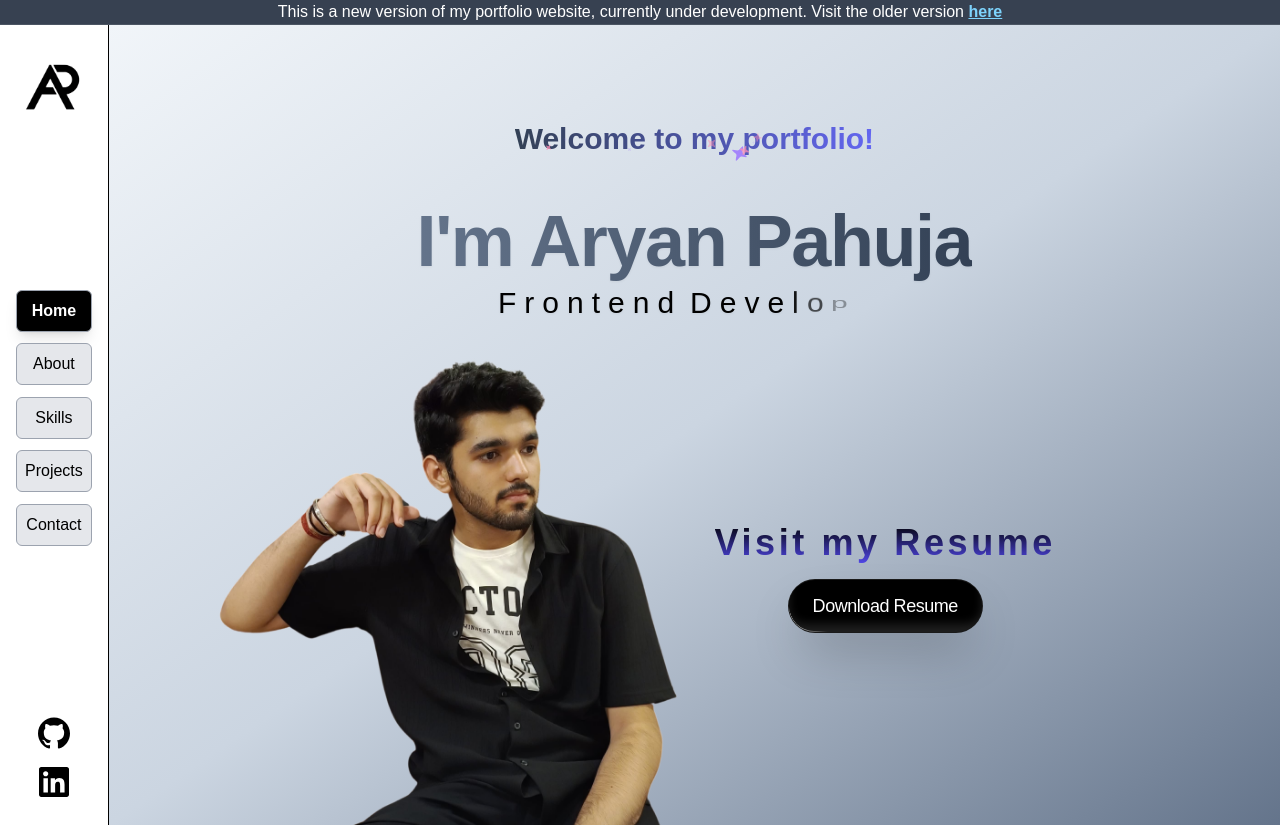
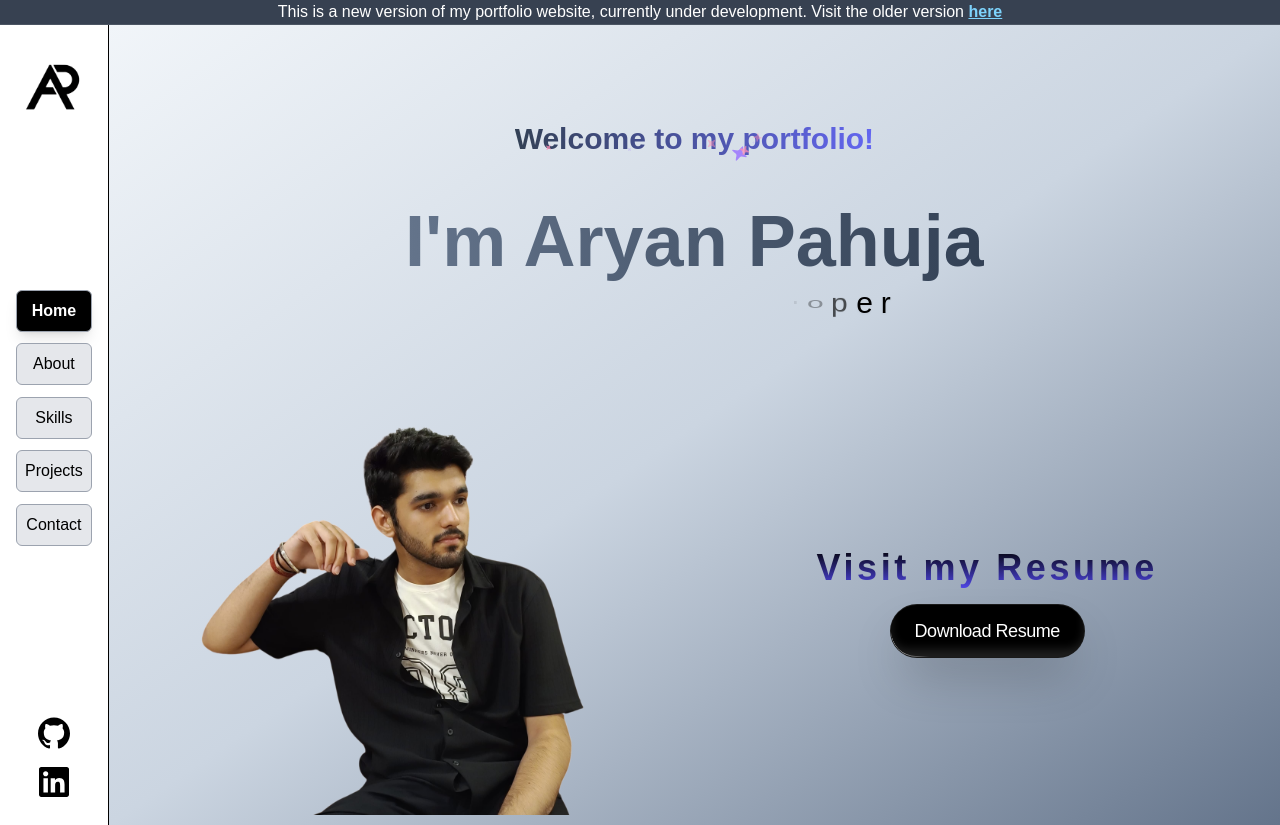
Before and after one commit to AryanPahuja21/Portfolio-Website, a Next.js app: page / in a window 1280 px wide. Built offline with nearby package versions, Linux system fonts and the light colour scheme; a web font is replaced by a local one.

Commit message:
minor changes

```diff
--- a/app/_components/Home/Home.tsx
+++ b/app/_components/Home/Home.tsx
@@ -13,31 +13,31 @@ const HomePage = () => {
             text="Welcome to my portfolio!"
             className="text-3xl mb-10 text-center font-bold text-black"
           />
-          <TypingAnimation
-            className="text-7xl font-bold py-2 text-center bg-gradient-to-l from-slate-700 to-slate-500 bg-clip-text text-transparent"
-            text="I'm Aryan Pahuja"
-          />
+          <h1 className="text-5xl md:text-7xl font-bold py-2 text-center bg-gradient-to-l from-slate-700 to-slate-500 bg-clip-text text-transparent">
+            I'm Aryan Pahuja
+          </h1>
 
           <SlightFlip
             words={[
-              "",
               "Frontend Developer",
               "Backend Developer",
               "MERN Stack Developer",
             ]}
-            className="text-3xl font-techy"
+            className="text-xl md:text-3xl font-techy"
           />
         </div>
       </div>
-      <section className="flex justify-between">
+      <section className="mt-14 grid grid-cols-2 items-center">
+        <div>
           <Image
             src="/heroImage.png"
             alt="Aryan Pahuja"
             width={700}
             height={700}
-          className="absolute bottom-0 left-0"
+            className=""
           />
-        <div className="mt-24 absolute right-56 bottom-44">
+        </div>
+        <div className="mx-auto">
           <h1 className="text-4xl tracking-widest font-bold bg-gradient-to-b from-black to-indigo-600 bg-clip-text text-transparent">
             Visit my Resume
           </h1>
```
Lines whose indentation alone changed are shown as unchanged.
